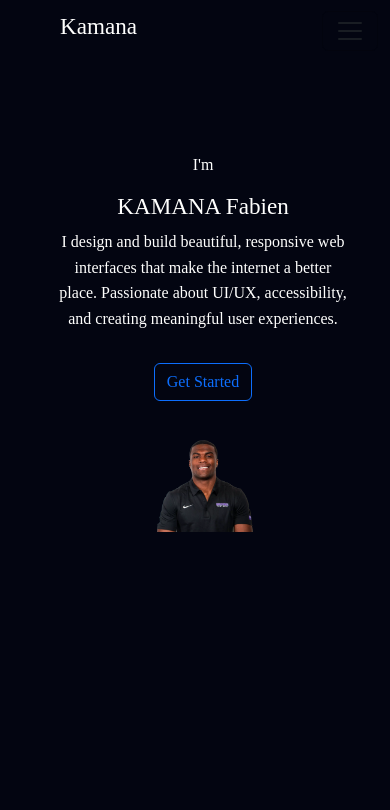
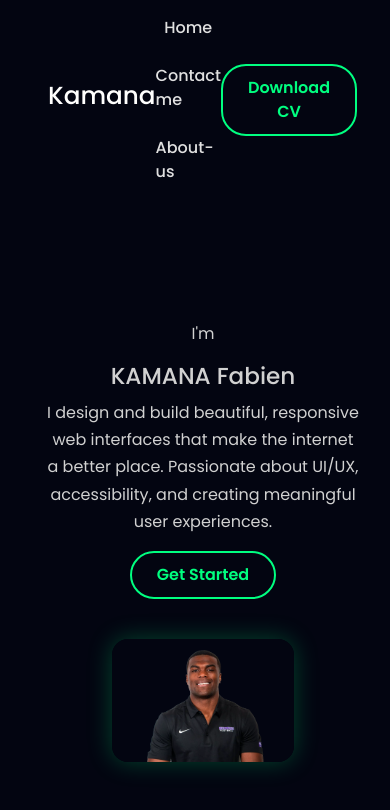
Before and after one commit to Fidele250/Portifolios, a React (Vite) app in the folder Front-End/: page / in a window 390 px wide. Shown: the top 810 px of the page. Built offline with nearby package versions, Linux system fonts and the light colour scheme.

Commit message:
Improved navbar spacing, font, and link animations

```diff
--- a/Front-End/index.html
+++ b/Front-End/index.html
@@ -3,7 +3,9 @@
   <head>
     <meta charset="UTF-8" />
     <link rel="icon" type="image/svg+xml" href="/vite.svg" />
+    <link href="https://fonts.googleapis.com/css2?family=Poppins:wght@400;500;600&display=swap" rel="stylesheet">
     <meta name="viewport" content="width=device-width, initial-scale=1.0" />
+
     <title>Landing page</title>
   </head>
   <body>
--- a/Front-End/src/App.css
+++ b/Front-End/src/App.css
@@ -1,30 +1,47 @@
+/* =============================
+   🌌 GLOBAL STYLES
+============================= */
 * {
+  margin: 0;
+  padding: 0;
+  box-sizing: border-box;
+}
+
+body {
   background-color: #030511;
   color: #fffffe;
-  font-family: "Alan Sans", "Century Gothic";
+  font-family: "Poppins", "Century Gothic", sans-serif;
+  overflow-x: hidden;
 }
 
+/* =============================
+   🧾 DESCRIPTION SECTION
+============================= */
 .description {
-  display: flex; /* create horizontal layout */
-  align-items: center; /* vertically center items */
-  justify-content: space-between; /* space between text & image */
-  gap: 30px; /* space between columns */
-  padding: 40px;
-  max-width: 1000px;
-  margin: 50px auto;
+  display: flex;
+  align-items: center;
+  justify-content: space-between;
+  gap: 40px;
+  padding: 60px 80px;
+  max-width: 1200px;
+  margin: 80px auto;
 }
 
-/* Left text section */
 .paragraph {
-  flex: 1; /* take equal space */
-  font-size: 16px;
-  line-height: 1.6;
-}
-.paragraph h2 {
-  font-weight: 900;
+  flex: 1;
+  font-size: 1rem;
+  line-height: 1.7;
+  color: #d1d1d1;
 }
 
-/* Right image section */
+.paragraph h2 {
+  font-size: 2rem;
+  color: #00ff80;
+  font-weight: 700;
+  margin-bottom: 15px;
+}
+
+/* Right image */
 .image {
   flex: 1;
   display: flex;
@@ -33,29 +50,139 @@
 }
 
 .image img {
-  width: 80%; /* reduce image size */
-  max-width: 300px; /* limit large images */
-
+  width: 80%;
+  max-width: 320px;
+  border-radius: 16px;
+  box-shadow: 0 0 25px rgba(0, 255, 128, 0.25);
   object-fit: cover;
+  transition: transform 0.3s ease, box-shadow 0.3s ease;
 }
 
-/* Button style fix (React uses className, not class) */
-button.btn {
-  margin-top: 15px;
+.image img:hover {
+  transform: scale(1.05);
+  box-shadow: 0 0 40px rgba(0, 255, 128, 0.4);
 }
 
-/* Responsive: stack on small screens */
-@media (max-width: 768px) {
+/* =============================
+   🖱️ BUTTONS
+============================= */
+button.btn,
+a.btn {
+  display: inline-block;
+  background: transparent;
+  color: #00ff80;
+  border: 2px solid #00ff80;
+  border-radius: 25px;
+  padding: 10px 25px;
+  font-weight: 600;
+  text-decoration: none;
+  transition: all 0.3s ease;
+  cursor: pointer;
+}
+
+button.btn:hover,
+a.btn:hover {
+  background-color: #00ff80;
+  color: #030511;
+  transform: translateY(-3px);
+}
+
+/* =============================
+   🧭 NAVBAR STYLES
+============================= */
+.navbar-container {
+  background-color: #111;
+  color: #fff;
+  display: flex;
+  align-items: center;
+  justify-content: space-between;
+  padding: 18px 60px;
+  border-bottom: 2px solid #00ff80;
+  font-family: "Poppins", sans-serif;
+  position: sticky;
+  top: 0;
+  z-index: 1000;
+}
+
+/* Nav Links */
+.nav-links {
+  list-style: none;
+  display: flex;
+  gap: 2.5rem;
+}
+
+.nav-links a {
+  color: #e0e0e0;
+  text-decoration: none;
+  font-size: 1rem;
+  font-weight: 500;
+  position: relative;
+  transition: color 0.3s ease;
+}
+
+.nav-links a::after {
+  content: "";
+  position: absolute;
+  bottom: -5px;
+  left: 0;
+  width: 0%;
+  height: 2px;
+  background-color: #00ff80;
+  transition: width 0.3s ease;
+}
+
+.nav-links a:hover {
+  color: #00ff80;
+}
+
+.nav-links a:hover::after {
+  width: 100%;
+}
+
+/* Social Icons (if used) */
+.nav-icons {
+  display: flex;
+  gap: 1.5rem;
+}
+
+.icon {
+  color: #bfbfbf;
+  font-size: 1.1rem;
+  transition: color 0.3s, transform 0.2s;
+}
+
+.icon:hover {
+  color: #00ff80;
+  transform: scale(1.1);
+}
+
+/* =============================
+   📱 RESPONSIVE DESIGN
+============================= */
+@media (max-width: 992px) {
   .description {
-    flex-direction: column; /* stack vertically */
+    flex-direction: column;
     text-align: center;
+    padding: 40px 30px;
   }
 
   .image img {
-    width: 60%;
-    max-width: 250px;
+    width: 70%;
+    max-width: 260px;
+  }
+
+  .navbar-container {
+    flex-direction: column;
+    padding: 15px 30px;
+  }
+
+  .nav-links {
+    flex-wrap: wrap;
+    justify-content: center;
+    gap: 1.5rem;
+  }
+
+  .nav-icons {
+    margin-top: 10px;
   }
 }
-.navbar-brand {
-  color: #fffffe;
-}
--- a/Front-End/src/components/Landing.jsx
+++ b/Front-End/src/components/Landing.jsx
@@ -4,50 +4,25 @@ import images from "../assets/image.png";
 function Navigations() {
   return (
     <>
-      <nav class="navbar navbar-expand-lg">
-        <div class="container-fluid">
-          <a class="navbar-brand ms-5" href="#">
-            <h3>Kamana</h3>
-          </a>
-          <button
-            class="navbar-toggler"
-            type="button"
-            data-bs-toggle="collapse"
-            data-bs-target="#navbarNav"
-            aria-controls="navbarNav"
-            aria-expanded="false"
-            aria-label="Toggle navigation"
-          >
-            <span class="navbar-toggler-icon"></span>
-          </button>
-          <div class="collapse navbar-collapse ms-5" id="navbarNav">
-            <ul class="navbar-nav">
-              <li class="nav-item ms-3 ">
-                <a class="nav-link " aria-current="page" href="#">
-                  <strong>Home</strong>
-                </a>
-              </li>
-              <li class="nav-item ms-3">
-                <a class="nav-link" href="#">
-                  <strong>Contant me</strong>
-                </a>
-              </li>
-              <li class="nav-item ms-3">
-                <a class="nav-link" href="#">
-                  <strong>About-us</strong>
-                </a>
-              </li>
+   <nav className="navbar-custom d-flex align-items-center justify-content-between px-5 py-3">
+  <h2 className="logo">Kamana</h2>
+
+  <ul className="nav-links d-flex list-unstyled m-0">
+    <li><a href="#home" className="nav-link-custom">Home</a></li>
+    <li><a href="#contact" className="nav-link-custom">Contact me</a></li>
+    <li><a href="#about" className="nav-link-custom">About-us</a></li>
   </ul>
+
   <a
     href=""
     download
-              className="btn btn-outline-secondary ms-5 bi bi-download "
+    className="btn btn-outline-light btn-download"
   >
     Download CV
   </a>
-          </div>
-        </div>
 </nav>
+
+
 
       <div className="description ms-3">
         <div className="paragraph">
```
Lines whose indentation alone changed are shown as unchanged.
